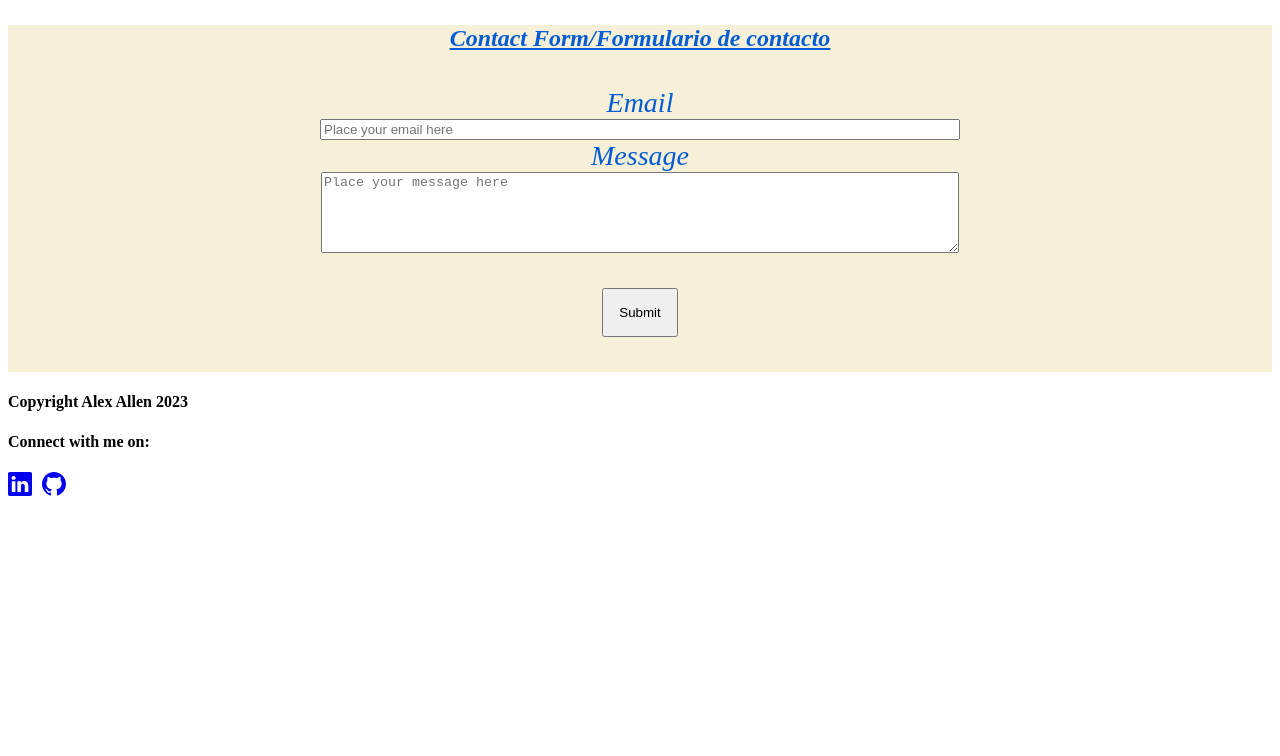
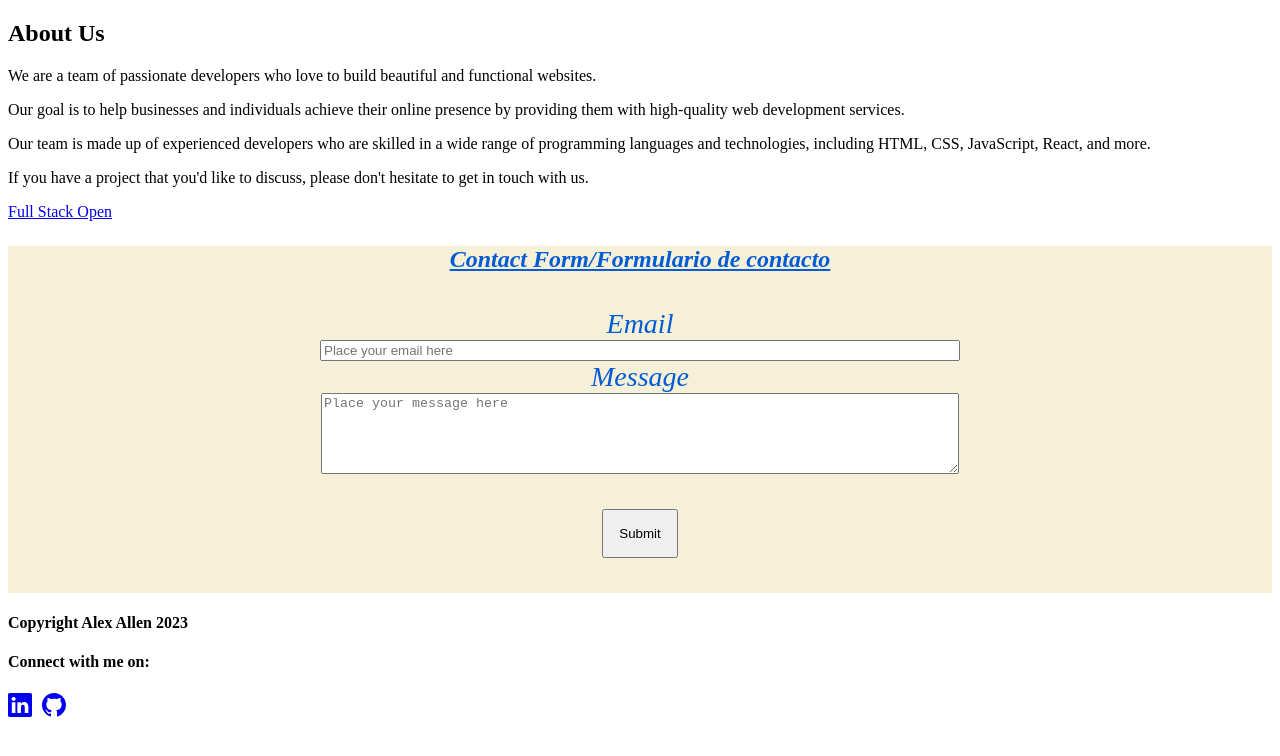
Before and after one commit to AlexAllen247/Teckbuff, a React (Create React App) app in the folder frontend/: page /contactforms in a window 1280 px wide. Shown: the top 756 px of the page. Built offline with nearby package versions, Linux system fonts and the light colour scheme.

Commit message:
continuing with the development of the frontend of teck buff

```diff
--- a/frontend/src/App.js
+++ b/frontend/src/App.js
@@ -4,6 +4,9 @@ import React from "react";
 import ContactForm from "./components/ContactForm";
 import Notification from "./components/Notfication";
 import Footer from "./components/Footer";
+import About from "./components/About";
+import Certifications from "./components/Certifications";
+
 
 import contactFormService from "./services/contactForms";
 
@@ -35,6 +38,8 @@ const App = () => {
   return (
     <div>
       <Notification notification={notification} />
+      <About />
+      <Certifications />
       <ContactForm onCreate={createForm} />
       <Footer />
     </div>
--- /dev/null
+++ b/frontend/src/components/About.js
@@ -0,0 +1,27 @@
+import React from "react";
+
+const About = () => {
+  return (
+    <section className="about">
+      <h2>About Us</h2>
+      <p>
+        We are a team of passionate developers who love to build beautiful and
+        functional websites.
+      </p>
+      <p>
+        Our goal is to help businesses and individuals achieve their online
+        presence by providing them with high-quality web development services.
+      </p>
+      <p>
+        Our team is made up of experienced developers who are skilled in a wide
+        range of programming languages and technologies, including HTML, CSS,
+        JavaScript, React, and more.
+      </p>
+      <p>
+        If you have a project that you'd like to discuss, please don't hesitate
+        to get in touch with us.
+      </p>
+    </section>
+  );
+};
+export default About;
--- /dev/null
+++ b/frontend/src/components/Certifications.js
@@ -0,0 +1,17 @@
+import React from "react";
+
+const Certifications = () => {
+  return (
+    <section className="certifications">
+      <a
+        href="https://studies.cs.helsinki.fi/stats/api/certificate/fullstackopen/en/97a5fd22a95471e08c2833a2fa3c62de"
+        target="_blank"
+        rel="noreferrer"
+      >
+        Full Stack Open
+      </a>
+    </section>
+  );
+};
+
+export default Certifications
--- a/frontend/src/components/ContactForm.js
+++ b/frontend/src/components/ContactForm.js
@@ -47,7 +47,7 @@ const ContactForm = ({ onCreate }) => {
   };
 
   return (
-    <div style={divStyle}>
+    <section style={divStyle} className="contact form">
       <h2 style={headerStyle}>Contact Form/Formulario de contacto</h2>
 
       <Form onSubmit={handleSubmit}>
@@ -82,7 +82,7 @@ const ContactForm = ({ onCreate }) => {
           Submit
         </Button>
       </Form>
-    </div>
+    </section>
   );
 };
 
--- a/frontend/src/components/Footer.js
+++ b/frontend/src/components/Footer.js
@@ -5,7 +5,7 @@ const Footer = () => {
     marginLeft: 10,
   };
   return (
-    <div>
+    <section className="footer">
       <h4>Copyright Alex Allen 2023</h4>
       <h4>Connect with me on:</h4>
       <a
@@ -41,7 +41,7 @@ const Footer = () => {
           <path d="M8 0C3.58 0 0 3.58 0 8c0 3.54 2.29 6.53 5.47 7.59.4.07.55-.17.55-.38 0-.19-.01-.82-.01-1.49-2.01.37-2.53-.49-2.69-.94-.09-.23-.48-.94-.82-1.13-.28-.15-.68-.52-.01-.53.63-.01 1.08.58 1.23.82.72 1.21 1.87.87 2.33.66.07-.52.28-.87.51-1.07-1.78-.2-3.64-.89-3.64-3.95 0-.87.31-1.59.82-2.15-.08-.2-.36-1.02.08-2.12 0 0 .67-.21 2.2.82.64-.18 1.32-.27 2-.27.68 0 1.36.09 2 .27 1.53-1.04 2.2-.82 2.2-.82.44 1.1.16 1.92.08 2.12.51.56.82 1.27.82 2.15 0 3.07-1.87 3.75-3.65 3.95.29.25.54.73.54 1.48 0 1.07-.01 1.93-.01 2.2 0 .21.15.46.55.38A8.012 8.012 0 0 0 16 8c0-4.42-3.58-8-8-8z" />
         </svg>
       </a>
-    </div>
+    </section>
   );
 };
 
--- a/frontend/src/components/Header.js
+++ b/frontend/src/components/Header.js
@@ -18,9 +18,9 @@ const Header = () => {
     width: width <= 767 ? "100%" : "initial",
   };
   return (
-    <div style={{ textAlign: "center", backgroundColor: "#f6f0d9" }}>
+    <section style={{ textAlign: "center", backgroundColor: "#f6f0d9" }} className="header">
       <img src={Banner} alt="My Banner" style={style} />
-    </div>
+    </section>
   );
 };
 
```
Also changed, not shown: frontend/src/components/Portfolio.js (added).
